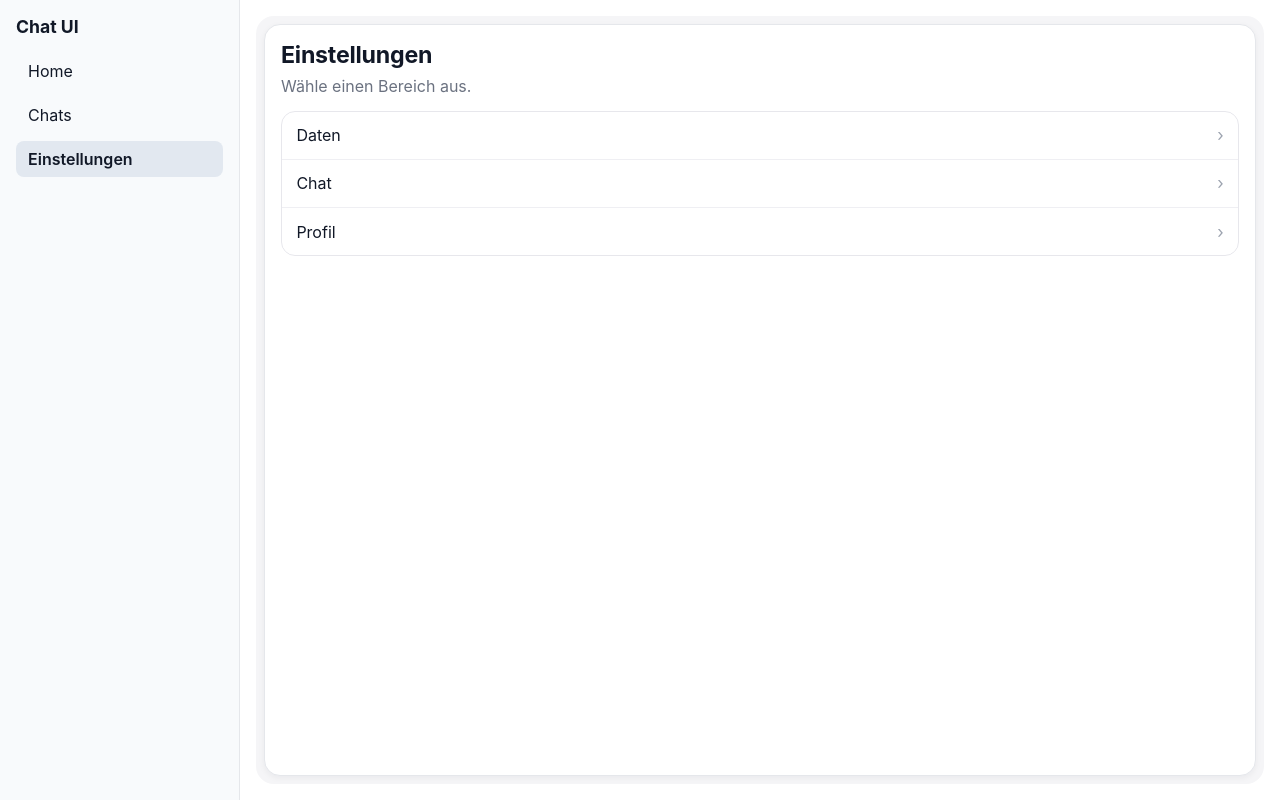
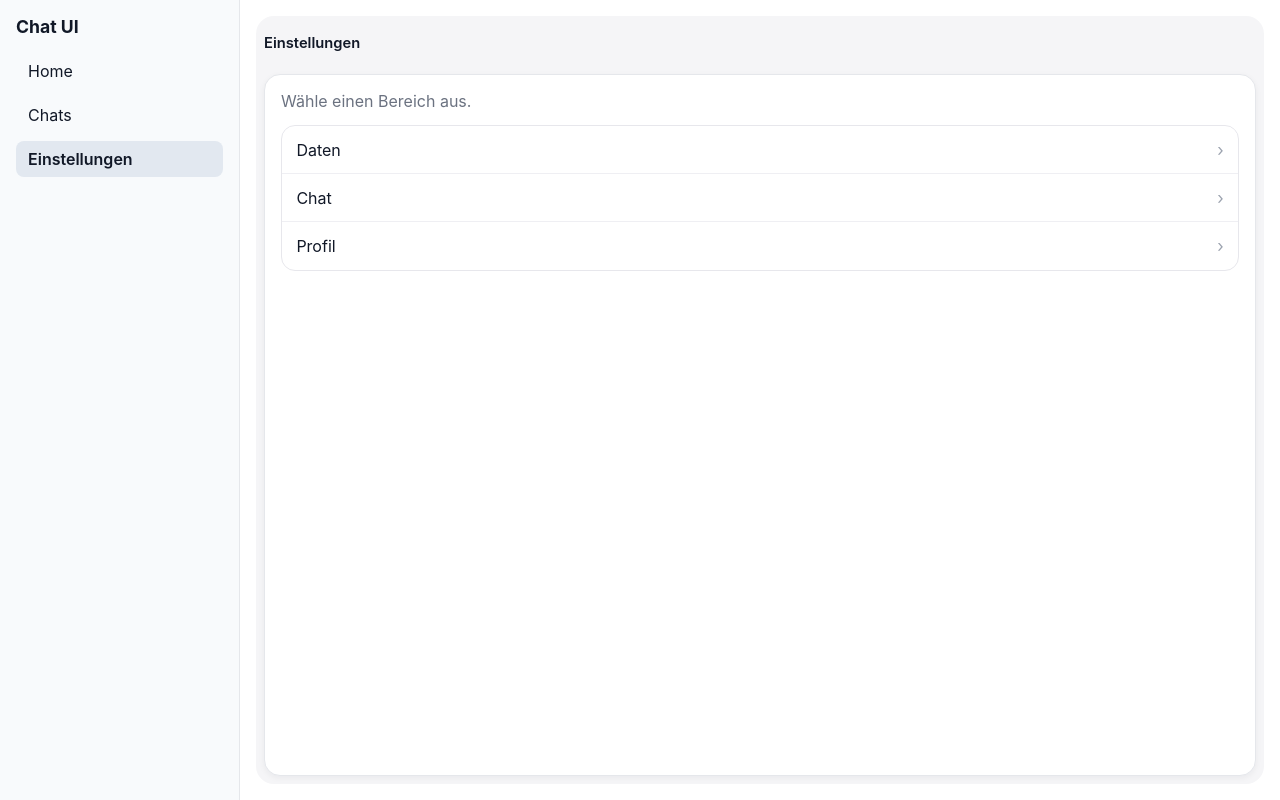
Before and after one commit to Nitoh/playground, a Nuxt app in the folder apps/chat-ui/: page /settings in a window 1280 px wide. Built offline with nearby package versions, Linux system fonts and the light colour scheme.

Commit message:
settings header in breadcrumb navigation

```diff
--- a/apps/chat-ui/app/pages/settings.vue
+++ b/apps/chat-ui/app/pages/settings.vue
@@ -1,6 +1,6 @@
 <template>
     <div class="settings-page">
-        <header v-if="activeGroupId || activeEntryId" class="settings-header">
+        <header class="settings-header">
             <button v-if="activeGroupId || activeEntryId" type="button" class="back-btn" @click="goBack">
                 <span aria-hidden="true">←</span>
                 Zurück
@@ -29,7 +29,6 @@
 
         <section class="settings-content">
             <div v-if="!activeGroupId" class="stack-view">
-                <h1>Einstellungen</h1>
                 <p class="view-subtitle">Wähle einen Bereich aus.</p>
 
                 <div class="list-card">
@@ -41,7 +40,7 @@
                 </div>
             </div>
 
-            <div v-else-if="activeGroup && !activeEntryId" class="stack-view">
+            <div v-else-if="activeGroup && !activeEntryId" class="stack-view with-title">
                 <h1>{{ activeGroup.label }}</h1>
                 <p class="view-subtitle">Wähle eine Einstellung aus.</p>
 
@@ -251,8 +250,12 @@ const goBack = () => {
 }
 
 .view-subtitle {
-    margin: -0.45rem 0 0;
+    margin: 0;
     color: #6b7280;
+}
+
+.stack-view.with-title .view-subtitle {
+    margin-top: -0.45rem;
 }
 
 .list-card {
```
